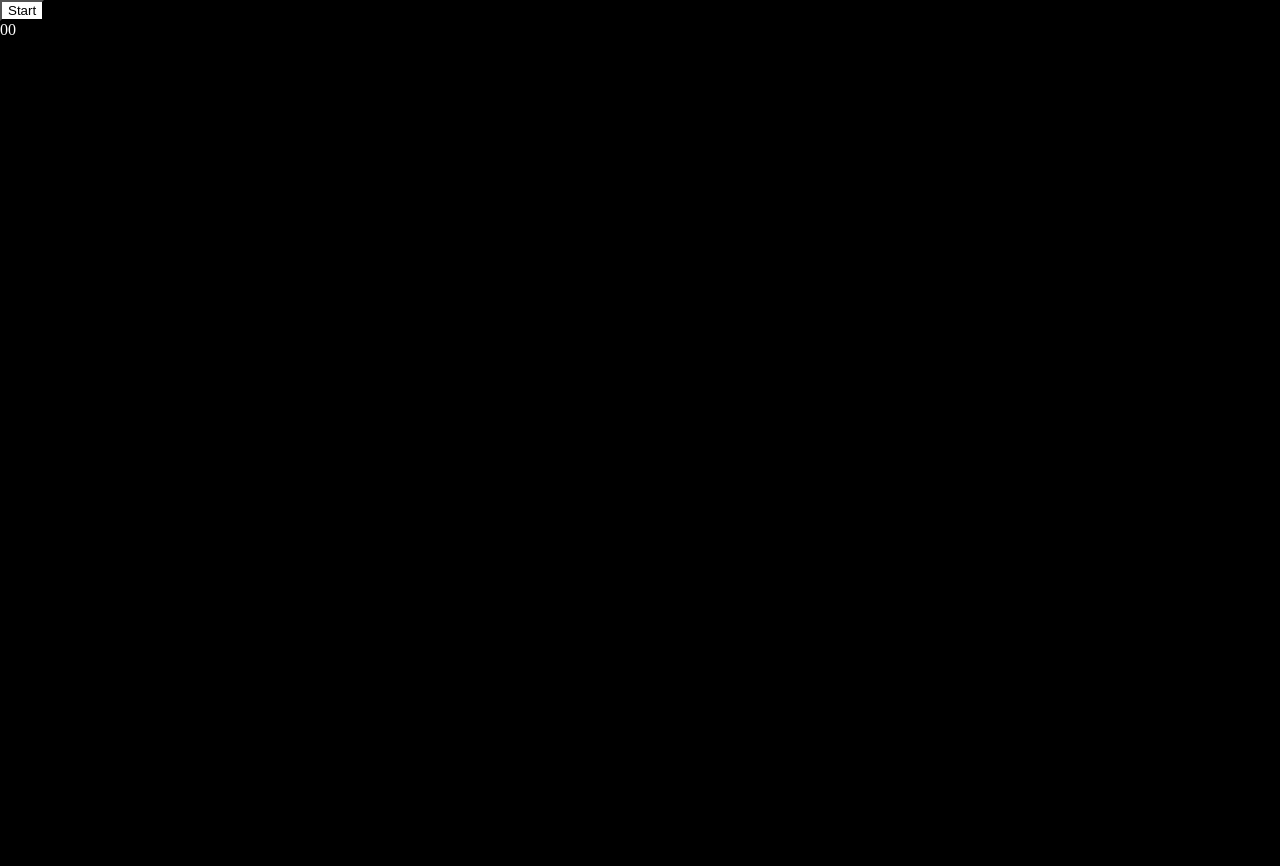
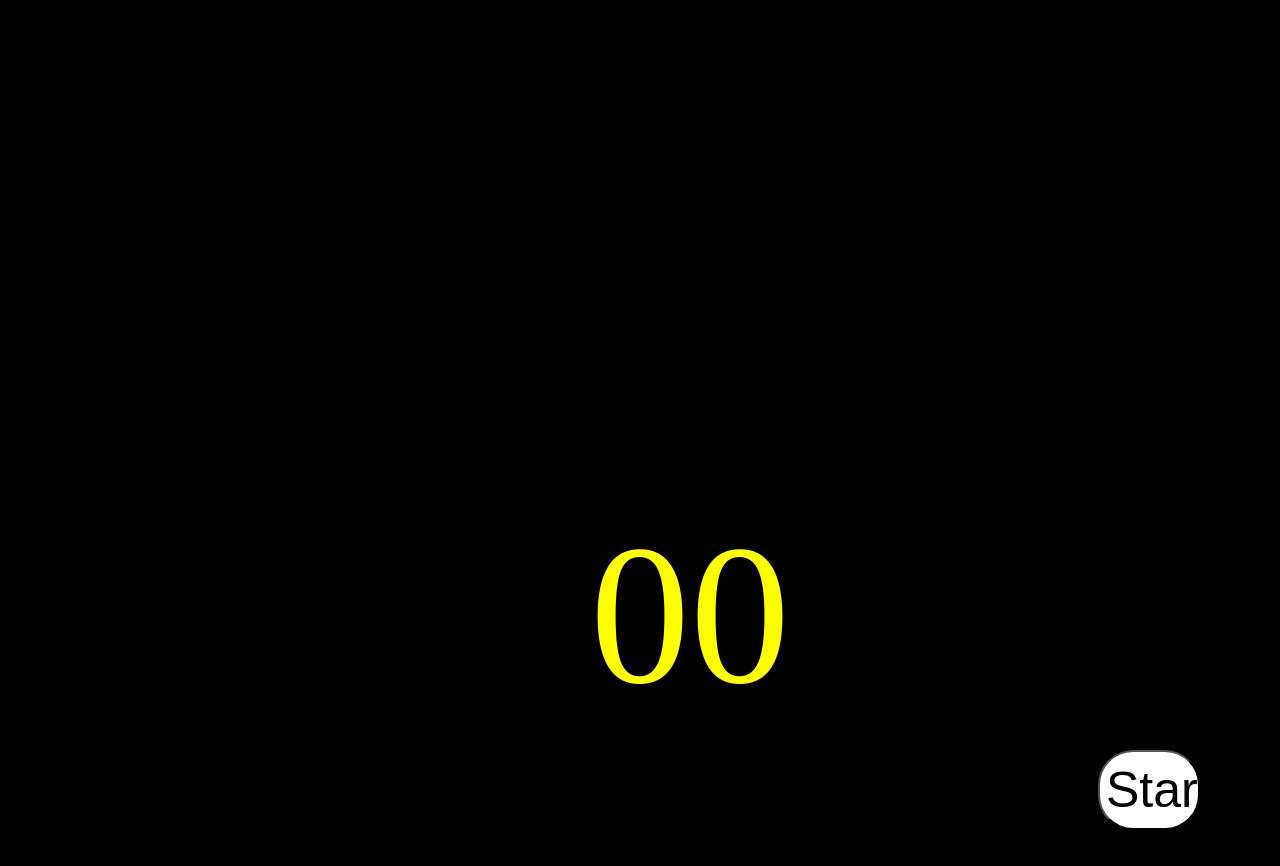
Before and after one commit to miladmemarian/stop-watch, a website: page start/index.html in a window 1280 px wide. Before the commit the page ends 800 px from the top, so only its background shows below. Drawn offline with Linux system fonts and the light colour scheme.

Commit message:
I fixed the indent, added the files and done some styling

```diff
--- a/start/index.html
+++ b/start/index.html
@@ -5,8 +5,10 @@
   <title>Stop Watch</title>
 </head>
 <body>
-  <button class="start">Start</button>
-  <div class="seconds">00</div>
-<script src="main.js"></script>
+  <div class="layer">
+    <div class="seconds">00</div>
+    <button class="start">Start</button>
+  </div>
+  <script src="main.js"></script>
 </body>
 </html>
--- a/start/main.js
+++ b/start/main.js
@@ -1,9 +1,4 @@
 /* eslint-disable no-unused-vars */
-var seconds = 0;
-var $start = document.querySelector(".start");
-
-$start.addEventListener("click", startTimer);
-
 function startTimer() {
   setInterval(function() {
     seconds++;
@@ -18,3 +13,8 @@ function timer(seconds) {
   var timer = minutes + ":" + seconds;
   return timer;
 }
+
+var seconds = 0;
+var $start = document.querySelector(".start");
+
+$start.addEventListener("click", startTimer);
--- a/start/style.css
+++ b/start/style.css
@@ -1,12 +1,66 @@
+* {
+  box-sizing: border-box;
+}
+
 body {
   margin: 0;
   background: black;
+  position: absolute;
+  width: 100%;
+  height: 100%;
 }
 
 .start {
   background-color: white;
+  cursor: pointer;
+  width: 100%;
+  height: 80px;
+  margin-left: auto;
+  margin-right: auto;
 }
 
 .seconds {
   color: white;
+  width: 100px;
+  height: 200px;
+  margin-left: 50;
+  margin-right: 50;
+  text-align: center;
+  vertical-align: center;
 }
+
+div.layer {
+  width: 80%;
+}
+
+.layer {
+  margin: 0;
+  margin-left: auto;
+  box-sizing: border-box;
+  margin-right: auto;
+  margin-top: 500px;
+  display: block;
+  width: 80%;
+  height: 100%;
+}
+
+div.seconds {
+  vertical-align: center;
+  margin-top: 50px;
+  text-align: center;
+  position: relative;
+  font-size: 200px;
+  color: yellow;
+  margin-left: auto;
+  margin-right: auto;
+}
+
+button.start {
+  border-radius: 35px;
+  width: 10%;
+  text-align: center;
+  margin-top: 50px;
+  margin-left: 970px;
+  cursor: pointer;
+  font-size: 50px;
+}
```
Also changed, not shown: package.json (added, +26 -0 lines), 3 other files.
